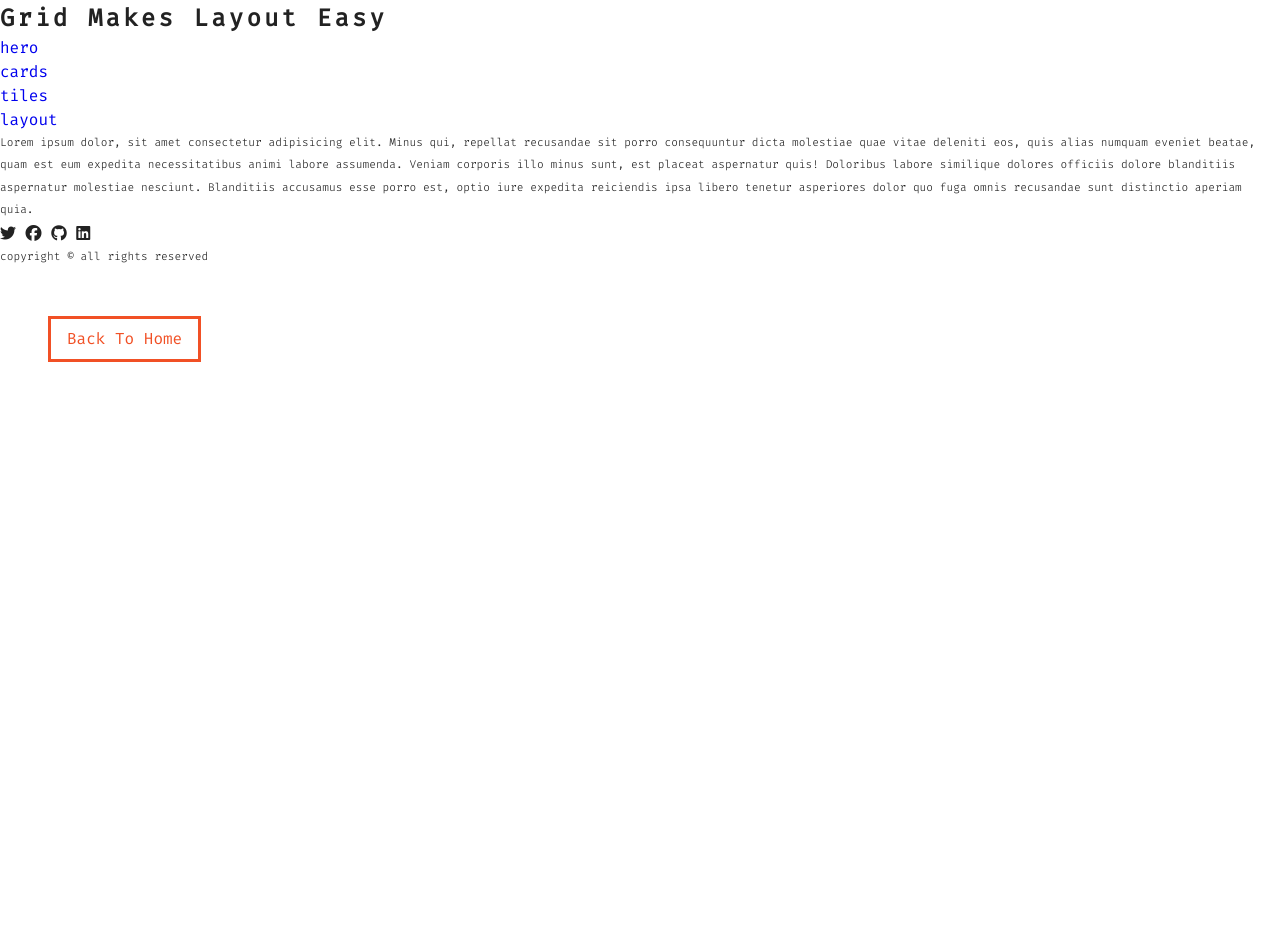
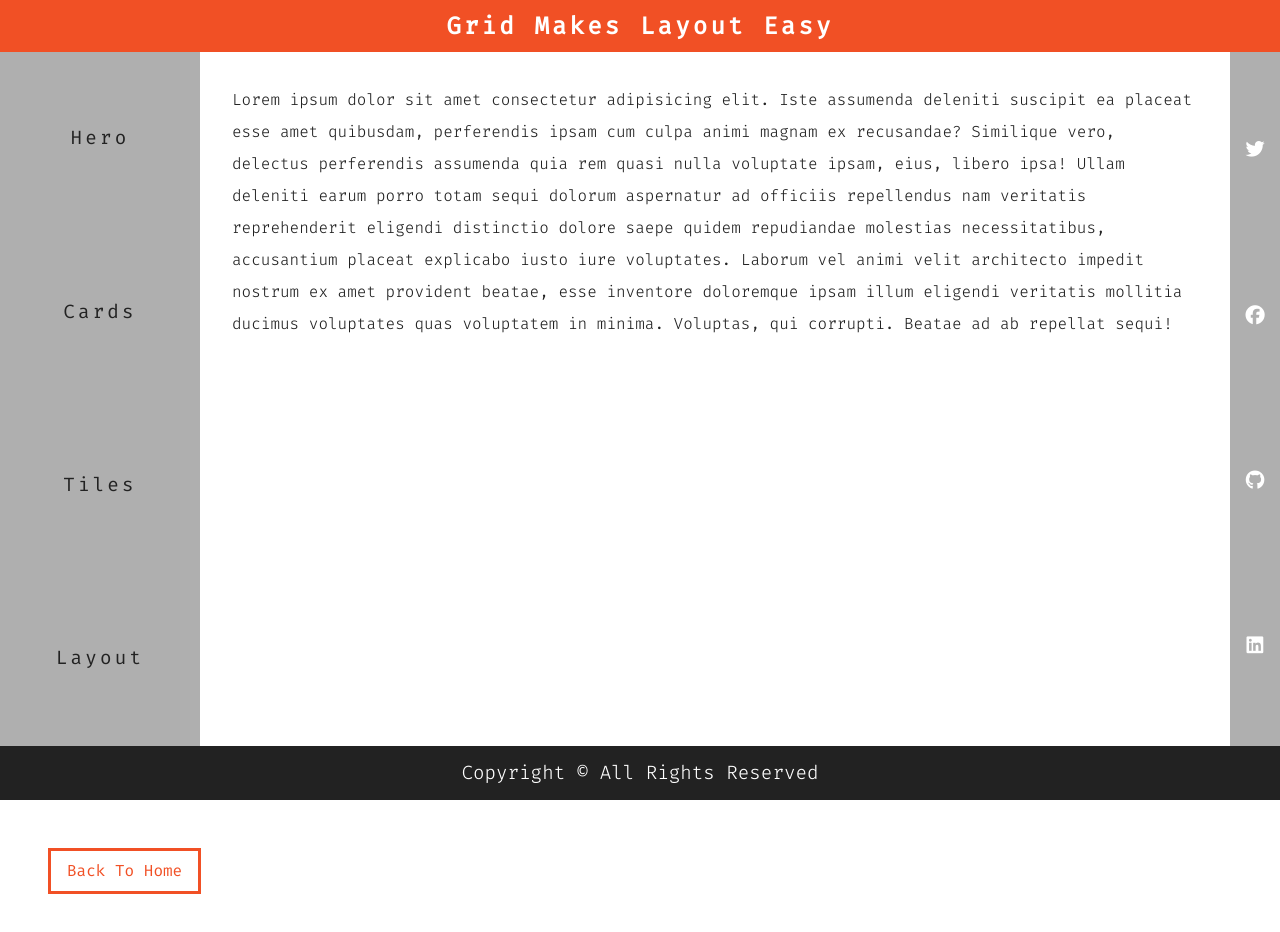
Before and after one commit to Blingoose/grid-mini-projects, a plain HTML site: page layout.html in a window 1280 px wide. Before the commit the page ends 800 px from the top, so only its background shows below. Drawn offline with Linux system fonts and the light colour scheme.

Commit message:
final update

```diff
--- a/css/styles.css
+++ b/css/styles.css
@@ -302,3 +302,119 @@ Tiles
 Layout
 ===================
  */
+
+.main {
+  min-height: 100vh;
+  display: grid;
+  grid-template-columns: 1fr;
+  grid-template-rows: auto auto 1fr auto auto;
+}
+
+.header {
+  background: var(--primaryColor);
+  text-align: center;
+  color: var(--mainWhite);
+  padding: 0.5rem 0;
+}
+
+.navbar {
+  background: var(--darkGrey);
+  padding: 0rem 1rem;
+}
+
+.nav-link {
+  text-transform: capitalize;
+  display: block;
+  padding: 1rem;
+  color: var(--mainBlack);
+  letter-spacing: var(--mainSpacing);
+  transition: var(--mainTransition);
+  font-size: 1.2rem;
+}
+
+.nav-link:hover {
+  color: var(--mainWhite);
+}
+
+.content {
+  padding: 2rem;
+}
+
+.content p {
+  font-size: 1rem;
+}
+
+.sidebar {
+  display: grid;
+  grid-template-columns: repeat(4, 1fr);
+  justify-items: center;
+  background: var(--primaryColor);
+  padding: 1rem 0rem;
+  color: var(--mainWhite);
+  font-size: 1.2rem;
+}
+
+.footer {
+  background: var(--mainBlack);
+  color: var(--mainWhite);
+  padding: 0.5rem 0;
+  text-align: center;
+  text-transform: capitalize;
+}
+
+.footer p {
+  font-size: 1.2rem;
+}
+
+@media screen and (min-width: 768px) {
+  .navbar {
+    padding: 0;
+  }
+
+  .navbar ul {
+    display: grid;
+    grid-template-columns: repeat(4, 1fr);
+    justify-items: center;
+  }
+}
+
+@media screen and (min-width: 992px) {
+  .main {
+    grid-template-columns: [col-start] 200px [col-1-end] 1fr [col-2-end] 50px [col-end];
+    grid-template-rows: [row-start] auto [row-1-end] 1fr [row-2-end] auto [row-end];
+  }
+
+  .header {
+    grid-column: col-start/col-end;
+    grid-row: row-start/row-1-end;
+  }
+
+  .navbar {
+    grid-column: col-start/col-1-end;
+    grid-row: row-1-end/row-2-end;
+  }
+
+  .navbar ul {
+    min-height: 100%;
+    grid-template-columns: 1fr;
+    align-items: center;
+  }
+
+  .content {
+    grid-column: col-1-end/ col-2-end;
+    grid-row: row-1-end/ row-2-end;
+  }
+
+  .sidebar {
+    grid-column: col-2-end/col-end;
+    grid-row: row-1-end/row-2-end;
+    grid-template-columns: 1fr;
+    align-items: center;
+    background: var(--darkGrey);
+  }
+
+  .footer {
+    grid-column: col-start / col-end;
+    grid-row: row-2-end/ row-end;
+  }
+}
--- a/layout.html
+++ b/layout.html
@@ -18,6 +18,7 @@
       <!-- header  -->
       <header class="header">
         <h2>grid makes layout easy</h2>
+      </header>
       <!-- navbar  -->
       <nav class="navbar">
         <ul>
@@ -27,22 +28,24 @@
           <li><a href="layout.html" class="nav-link">layout</a></li>
         </ul>
       </nav>
-      </header>
       <!-- content  -->
-      <section class="section">
+      <section class="content">
         <p>
-          Lorem ipsum dolor, sit amet consectetur adipisicing elit. Minus qui,
-          repellat recusandae sit porro consequuntur dicta molestiae quae vitae
-          deleniti eos, quis alias numquam eveniet beatae, quam est eum expedita
-          necessitatibus animi labore assumenda. Veniam corporis illo minus
-          sunt, est placeat aspernatur quis! Doloribus labore similique dolores
-          officiis dolore blanditiis aspernatur molestiae nesciunt. Blanditiis
-          accusamus esse porro est, optio iure expedita reiciendis ipsa libero
-          tenetur asperiores dolor quo fuga omnis recusandae sunt distinctio
-          aperiam quia.
+          Lorem ipsum dolor sit amet consectetur adipisicing elit. Iste
+          assumenda deleniti suscipit ea placeat esse amet quibusdam,
+          perferendis ipsam cum culpa animi magnam ex recusandae? Similique
+          vero, delectus perferendis assumenda quia rem quasi nulla voluptate
+          ipsam, eius, libero ipsa! Ullam deleniti earum porro totam sequi
+          dolorum aspernatur ad officiis repellendus nam veritatis reprehenderit
+          eligendi distinctio dolore saepe quidem repudiandae molestias
+          necessitatibus, accusantium placeat explicabo iusto iure voluptates.
+          Laborum vel animi velit architecto impedit nostrum ex amet provident
+          beatae, esse inventore doloremque ipsam illum eligendi veritatis
+          mollitia ducimus voluptates quas voluptatem in minima. Voluptas, qui
+          corrupti. Beatae ad ab repellat sequi!
         </p>
+        <!-- sidebar  -->
       </section>
-      <!-- sidebar  -->
       <section class="sidebar">
         <span><i class="fa-brands fa-twitter"></i></span>
         <span><i class="fa-brands fa-facebook"></i></span>
```
Lines whose indentation alone changed are shown as unchanged.
